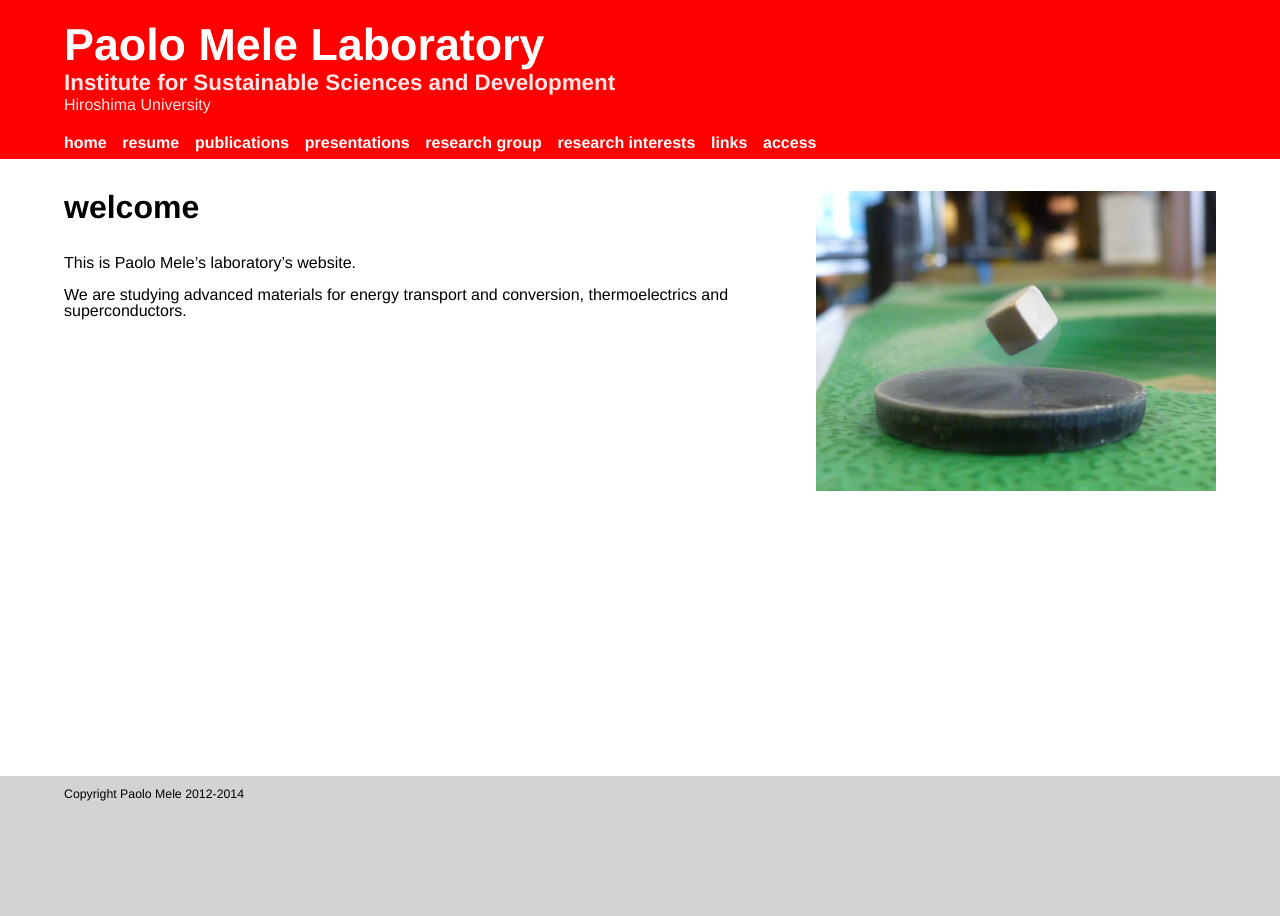
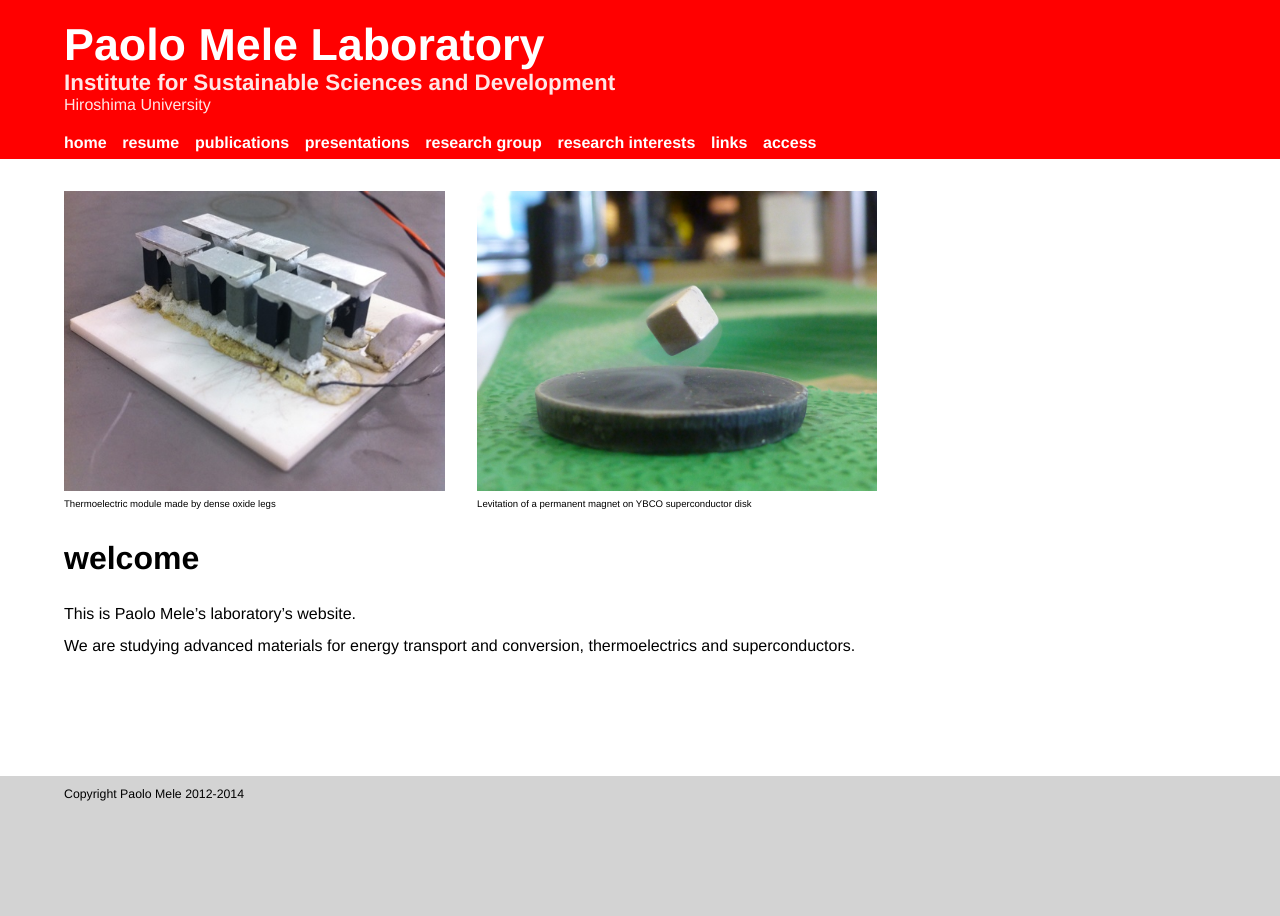
Before and after one commit to PmeleJP/mele, a Jekyll site: the page built from index.md, in a window 1280 px wide. Built offline with Jekyll 4.4.1, drawn with Linux system fonts in a browser that asks for light colours.

Commit message:
add thel_module.jpg

```diff
--- a/css/site.css
+++ b/css/site.css
@@ -2536,3 +2536,17 @@ table {
 td {
   padding-right: 2em;
 }
+
+/* line 147, ../_scss/site.scss */
+table.index-images {
+  margin: 1em 0;
+  margin-top: 2em;
+}
+/* line 153, ../_scss/site.scss */
+table.index-images img {
+  height: 300px;
+}
+/* line 156, ../_scss/site.scss */
+table.index-images .caption {
+  font-size: 60%;
+}
--- a/index.md
+++ b/index.md
@@ -3,7 +3,31 @@ layout: site
 title: home
 ---
 
-<a href="https://www.flickr.com/photos/tprentice/9267447818/"><img style="float: right; width: 400px;" src="/images/super_trevor.jpg" /></a>
+
+<table class="index-images">
+  <tr class="images">
+    <td>
+      <img src="/images/thel_module.jpg" />
+    </td>
+    <td>
+      <a
+        href="https://www.flickr.com/photos/tprentice/9267447818/"
+      ><img src="/images/super_trevor.jpg" /></a>
+    </td>
+  </tr>
+  <tr class="captions">
+    <td>
+      <span class="caption">
+        Thermoelectric module made by dense oxide legs
+      </span>
+    </td>
+    <td>
+      <span class="caption">
+        Levitation of a permanent magnet on YBCO superconductor disk
+      </span>
+    </td>
+  </tr>
+</table>
 
 # welcome
 
```
Also changed, not shown: _scss/site.scss (+14 -0 lines), images/thel_module.jpg (added).
